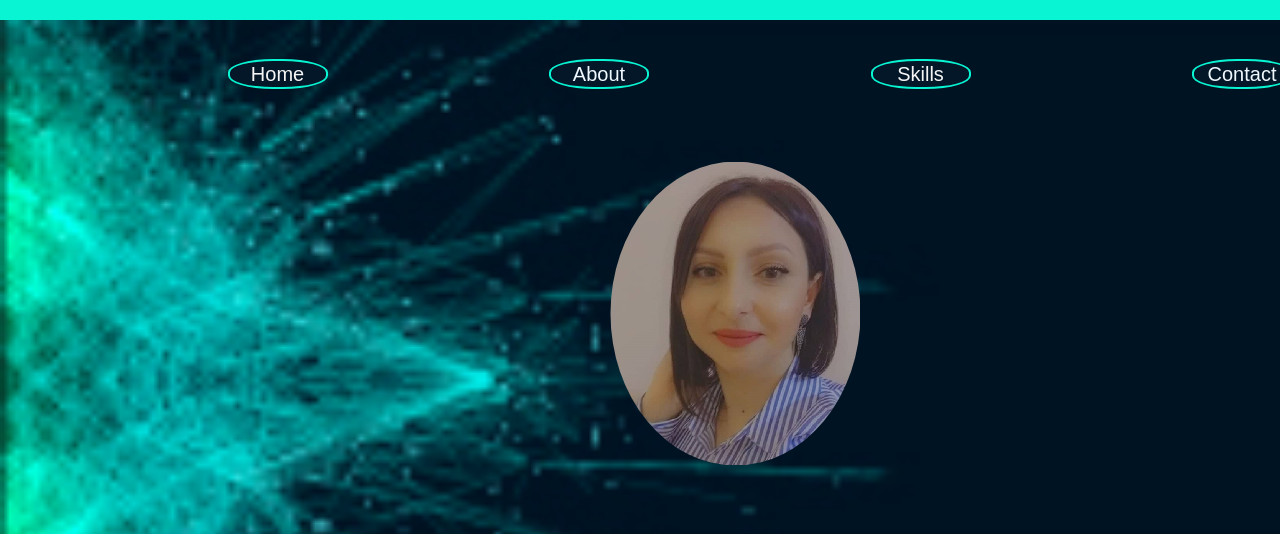
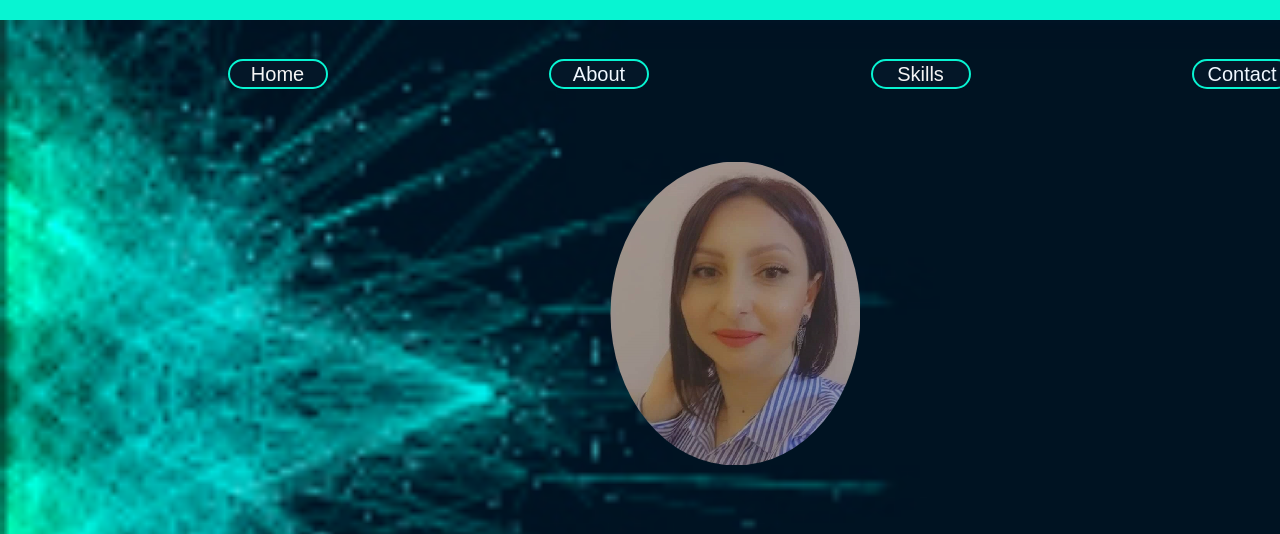
Before and after one commit to Hasmiktx/Hasmiktx.github.io, a plain HTML site: page index.html in a window 1280 px wide. Shown: the top 534 px of the page. Drawn offline with Linux system fonts and the light colour scheme.

Commit message:
border radius changed

```diff
--- a/style.css
+++ b/style.css
@@ -17,7 +17,7 @@ button{
     font-size: 20px;
     margin-top: 2%;
     margin-left: 15%;
-    border-radius: 45%;
+    border-radius: 30px;
     border:2px solid #08F4D2;
 
 
@@ -48,7 +48,7 @@ button{
     background-image: url("images/pic1.jpg");
     background-size: cover;
     background-repeat: no-repeat;
-    background-position: center;
+    background-position: 0% 30%;
     width: 1450px;
     height: 700px;
 }
```
